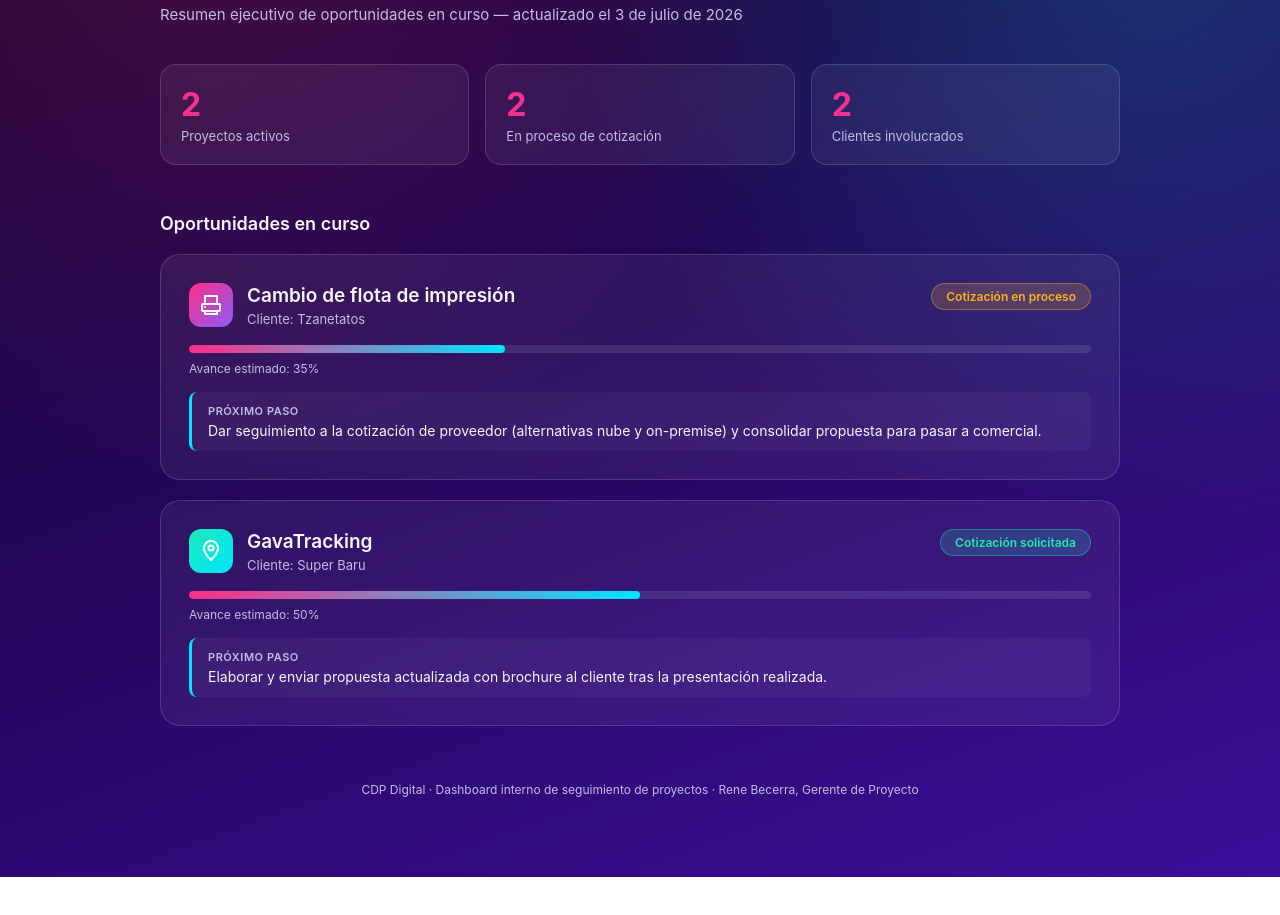
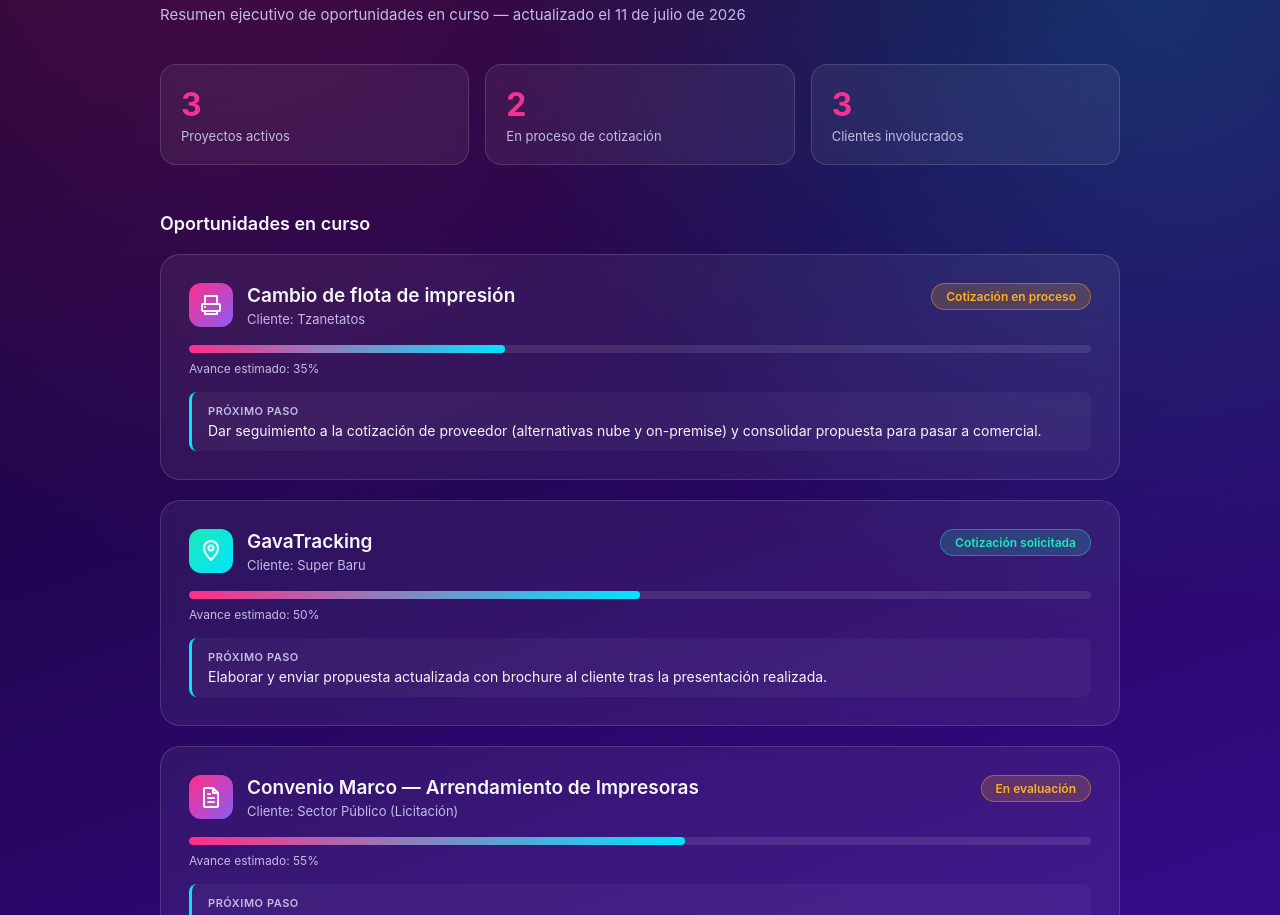
Before and after one commit to reneangel2230-tech/cdp-digital-dashboard, a plain HTML site: page index.html in a window 1280 px wide. Shown: the part 217-1132 px from the top of the page. Before the commit the page ends 1094 px from the top, so only its background shows below. Drawn offline with Linux system fonts and the light colour scheme.

Commit message:
Actualizacion automatica del dashboard - 2026-07-11

```diff
--- a/index.html
+++ b/index.html
@@ -148,19 +148,19 @@
         </div>
         <div class="byline">
           Preparado por<br>
-          <strong>Rene Becerra</strong> · Gerente de Proyecto
+          <strong>Rene Becerra</strong> · Arquitecto de Soluciones MPS & ECM
         </div>
       </div>
       <div>
         <span class="eyebrow">CDP Digital</span>
         <h1>Proyectos y estado</h1>
-        <p class="subtitle">Resumen ejecutivo de oportunidades en curso — actualizado el 3 de julio de 2026</p>
+        <p class="subtitle">Resumen ejecutivo de oportunidades en curso — actualizado el 11 de julio de 2026</p>
       </div>
     </header>
 
     <div class="metrics">
       <div class="metric">
-        <div class="num">2</div>
+        <div class="num">3</div>
         <div class="label">Proyectos activos</div>
       </div>
       <div class="metric">
@@ -168,7 +168,7 @@
         <div class="label">En proceso de cotización</div>
       </div>
       <div class="metric">
-        <div class="num">2</div>
+        <div class="num">3</div>
         <div class="label">Clientes involucrados</div>
       </div>
     </div>
@@ -218,9 +218,30 @@
         </div>
       </div>
 
+      <div class="card">
+        <div class="card-top">
+          <div class="card-heading">
+            <div class="icon-badge">
+              <svg viewBox="0 0 24 24"><path stroke-linecap="round" stroke-linejoin="round" d="M14 3v5h5M6 3h8l5 5v13a1 1 0 0 1-1 1H6a1 1 0 0 1-1-1V4a1 1 0 0 1 1-1z"/><path stroke-linecap="round" stroke-linejoin="round" d="M9 13h6M9 17h6M9 9h2"/></svg>
+            </div>
+            <div>
+              <div class="card-title">Convenio Marco — Arrendamiento de Impresoras</div>
+              <div class="card-client">Cliente: Sector Público (Licitación)</div>
+            </div>
+          </div>
+          <span class="badge progress">En evaluación</span>
+        </div>
+        <div class="bar-track"><div class="bar-fill" style="width:55%"></div></div>
+        <div class="bar-label">Avance estimado: 55%</div>
+        <div class="next-step">
+          <strong>Próximo paso</strong>
+          Dar seguimiento al resultado de la evaluación/adjudicación de la licitación.
+        </div>
+      </div>
+
     </div>
 
-    <footer>CDP Digital · Dashboard interno de seguimiento de proyectos · Rene Becerra, Gerente de Proyecto</footer>
+    <footer>CDP Digital · Dashboard interno de seguimiento de proyectos · Rene Becerra, Arquitecto de Soluciones MPS & ECM</footer>
   </div>
 </body>
 </html>
```
